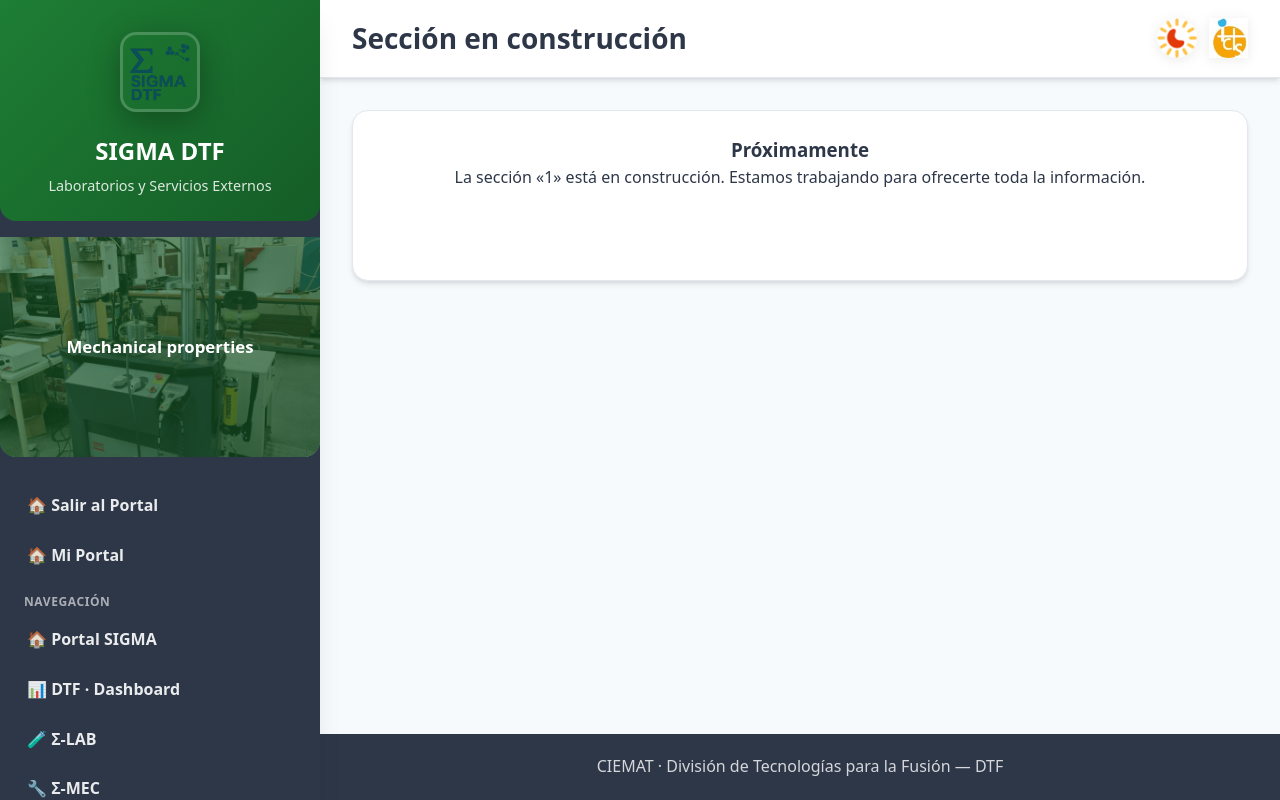
After one commit to DoctorWallace/Ultiima_version_app_ciemat, a Django app: page /dtf/labs/1/ in a window 1280 px wide. The commit adds this page. Run offline with Django 5.2, Linux system fonts and the light colour scheme; some libraries are stand-ins or nearby versions.

Commit message:
DTF: topbar actions; lateral link Salir al Portal; pre-login lab info pages (dtf:lab_info) con contenido genérico; home cards apuntan a info; fallback en construcción

```diff
--- a/dtf/urls.py
+++ b/dtf/urls.py
@@ -1,13 +1,15 @@
 # dtf/urls.py
 from django.urls import path, include
-from django.views.generic import TemplateView
+from .views_public import DTFHomeView, lab_info
 
 app_name = "dtf"
 
 urlpatterns = [
-    path("", TemplateView.as_view(template_name="dtf/home.html"), name="dashboard"),
+    path("", DTFHomeView.as_view(), name="dashboard"),
     # S-LAB bajo /dtf/lab/ con namespace "sigmalab"
     path("lab/", include(("sigmalab.urls", "sigmalab"), namespace="sigmalab")),
     # S-MEC bajo /dtf/mec/ con namespace "mec"
     path("mec/", include(("mec.urls", "mec"), namespace="mec")),
+    # Info pública de labs (pre-login)
+    path("labs/<slug:slug>/", lab_info, name="lab_info"),
 ]
--- /dev/null
+++ b/dtf/views_public.py
@@ -0,0 +1,43 @@
+# dtf/views_public.py
+from django.views.generic import TemplateView
+from django.shortcuts import redirect, render
+
+
+class DTFHomeView(TemplateView):
+    template_name = "dtf/home.html"
+
+    def dispatch(self, request, *args, **kwargs):
+        if request.user.is_authenticated:
+            return redirect("dtf:dashboard")
+        return super().dispatch(request, *args, **kwargs)
+
+
+LAB_LABELS = {
+    "lab": {
+        "name": "S-LAB",
+        "logo": "/media/Logos/sigma_lab.png",
+        "email": "slab@example.com",
+    },
+    "mec": {
+        "name": "S-MEC",
+        "logo": "/media/Logos/sigma_mec.png",
+        "email": "smec@example.com",
+    },
+    "sims-implant": {
+        "name": "S-SIMS·Implant",
+        "logo": "/media/Logos/logo_sigma_imp_sims.png",
+        "email": "sims-implant@example.com",
+    },
+    "dp": {
+        "name": "S-D&P",
+        "logo": "/media/Logos/sigma_DP.png",
+        "email": "s-dp@example.com",
+    },
+}
+
+
+def lab_info(request, slug):
+    info = LAB_LABELS.get(slug)
+    if not info:
+        return render(request, "dtf/under_construction.html", {"slug": slug})
+    return render(request, "dtf/lab_info.html", {"lab": info, "slug": slug})
--- a/templates/base_dtf.html
+++ b/templates/base_dtf.html
@@ -92,6 +92,7 @@
         </div>
 
         <nav class="nav">
+          <a class="nav-item" href="{% url 'portal:home' %}">🏠 Salir al Portal</a>
           <a class="nav-item" href="{% url 'portal:home' %}">🏠 Mi Portal</a>
           <div class="nav-title">Navegación</div>
           <a class="nav-item" href="/">🏠 Portal SIGMA</a>
@@ -108,14 +109,12 @@
             <h1 class="title">{% block page_title %}Σ SIGMA DTF{% endblock %}</h1>
             <div class="logos">
               {% block top_right_logos %}
-                  {% if LAB_ROLE %}
-                <span class="role-badge {% if LAB_ROLE == 'TECNICO' %}tech{% else %}user{% endif %}">
-                 {{ LAB_ROLE }}
-                 </span>
+                {% if LAB_ROLE %}
+                  <span class="role-badge {% if LAB_ROLE == 'TECNICO' %}tech{% else %}user{% endif %}">{{ LAB_ROLE }}</span>
                 {% endif %}
-
-              <img src="/media/Logos/logo_sol.png" alt="LNF">
-              <img src="/media/Logos/sol_icts.png.jpg" alt="ICTS">
+                {% include "dtf/_topbar_actions.html" %}
+                <img src="/media/Logos/logo_sol.png" alt="LNF">
+                <img src="/media/Logos/sol_icts.png.jpg" alt="ICTS">
               {% endblock %}
             </div>
           </div>
--- a/templates/base_icts.html
+++ b/templates/base_icts.html
@@ -128,6 +128,7 @@
 
         <footer class="footer">
           CIEMAT · Infraestructura Científica y Tecnológica Singular — ICTS
+          <img src="{{ MEDIA_URL }}Logos/logo_sol.png" alt="LNF">
         </footer>
       </main>
     </div>
--- /dev/null
+++ b/templates/dtf/_topbar_actions.html
@@ -0,0 +1,7 @@
+{% if request.user.is_authenticated %}
+  <nav class="top-actions" style="display:inline-flex;gap:.5rem;align-items:center;margin-left:.5rem">
+    <a href="{% url 'dtf:dashboard' %}" class="chip" style="display:inline-flex;align-items:center;padding:.35rem .65rem;border:1px solid var(--border);border-radius:999px;text-decoration:none;color:var(--text);background:var(--bg-card)">🏠 Mi panel</a>
+    <a href="javascript:history.back()" class="chip" style="display:inline-flex;align-items:center;padding:.35rem .65rem;border:1px solid var(--border);border-radius:999px;text-decoration:none;color:var(--text);background:var(--bg-card)">⬅️ Atrás</a>
+    <a href="{% url 'accounts:logout' %}" class="chip" style="display:inline-flex;align-items:center;padding:.35rem .65rem;border:1px solid var(--border);border-radius:999px;text-decoration:none;color:var(--text);background:var(--bg-card)">🚪 Salir</a>
+  </nav>
+{% endif %}
--- /dev/null
+++ b/templates/dtf/under_construction.html
@@ -0,0 +1,12 @@
+{% extends "base_dtf.html" %}
+{% block title %}Sección en construcción{% endblock %}
+{% block page_title %}Sección en construcción{% endblock %}
+{% block content %}
+<div class="card" style="max-width:900px;margin:0 auto;text-align:center">
+  <h3>Próximamente</h3>
+  <p>La sección «{{ slug }}» está en construcción. Estamos trabajando para ofrecerte toda la información.</p>
+  <div style="margin-top:1rem">
+    <a class="nav-item" href="{% url 'dtf:dashboard' %}">Volver</a>
+  </div>
+</div>
+{% endblock %}
```
Also changed, not shown: templates/dtf/home.html (+5 -5 lines), templates/dtf/lab_info.html (added, +28 -0 lines), db.sqlite3.
